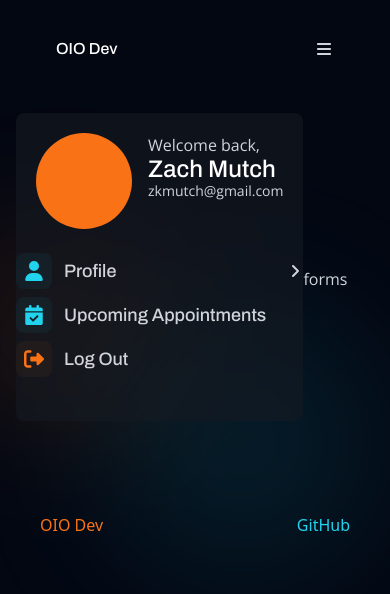
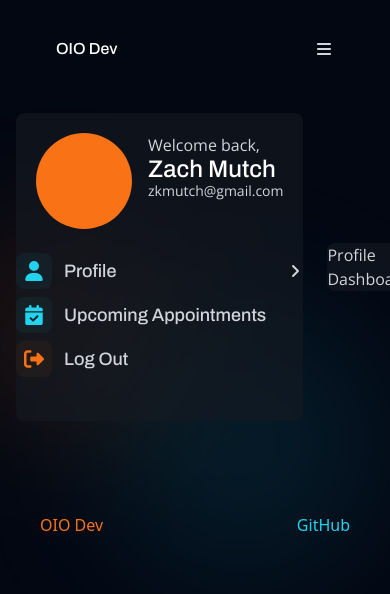
Before and after one commit to CodeByDex/OIODev, a Next.js app: page /dashboard in a window 390 px wide. Shown: the top 594 px of the page. Built offline with nearby package versions, Linux system fonts and the light colour scheme; no server answers.

Commit message:
stubbing out routes for dashboard tabs as parallel routes to be used in mobile nav -- hit brick wall need a break!

```diff
--- /dev/null
+++ b/src/app/dashboard/@profile/page.js
@@ -0,0 +1,22 @@
+"use client";
+import { useState } from "react";
+import ProfileDash from "../components/ProfileDash";
+//TODO add logic to pull user from URL to display correct user dashboard
+//just a placeholder user for now
+const user = {
+  firstName: "John",
+  lastName: "Smith",
+  email: "johnsmith@gmail.com",
+};
+
+export default function Profile() {
+  const [firstName, setFirstName] = useState(user.firstName);
+  const [lastName, setLastName] = useState(user.lastName);
+  const [email, setEmail] = useState(user.email);
+
+  return (
+    <div className="flex flex-grow h-full">
+      <ProfileDash />
+    </div>
+  );
+}
--- /dev/null
+++ b/src/app/dashboard/components/ProfileDash.js
@@ -0,0 +1,19 @@
+"use client";
+import Link from "next/link";
+import { FontAwesomeIcon } from "@fortawesome/react-fontawesome";
+import {
+  faUser,
+  faCalendarCheck,
+  faRightFromBracket,
+  faAngleRight,
+} from "@fortawesome/free-solid-svg-icons";
+
+export default function ProfileDash() {
+  return (
+    <section className="userDash--container flex flex-grow bg-brand-primary/60 rounded-lg mb-6 mx-auto">
+      <div className="bg-gray-200/5 rounded-lg w-full h-full">
+        Profile Dashboard
+      </div>
+    </section>
+  );
+}
--- a/src/app/dashboard/components/UserCard.js
+++ b/src/app/dashboard/components/UserDash.js
@@ -10,8 +10,8 @@ import {
 
 export default function UserDash() {
   return (
-    <section className="userDash--container flex bg-brand-primary/60 rounded-lg mb-6 mx-auto md:max-w-3xl xl:max-w-6xl">
-      <div className="bg-gray-200/5 rounded-lg">
+    <section className="userDash--container flex bg-brand-primary/60 rounded-lg mb-6 mx-auto">
+      <div className="bg-gray-200/5 rounded-lg w-full">
         <div className="userDash--infoContainer p-5 flex flex-col items-center md:flex-row md:px-8 md:py-12 md:gap-4">
           <div className="flex mr-auto gap-4">
             <div className="userDash--imageContainer flex items-center">
@@ -28,7 +28,7 @@ export default function UserDash() {
         </div>
         <div className="userDash--linksContainer pb-10 flex flex-col md:px-8 md:gap-2 text-lg font-primary">
           <Link href="/dashboard" className="flex items-center justify-between">
-          <div className="delay-75 duration-300 py-1 rounded-lg w-fill flex items-center gap-3">
+            <div className="delay-75 duration-300 py-1 rounded-lg w-fill flex items-center gap-3">
               <FontAwesomeIcon
                 icon={faUser}
                 className="bg-brand-secondary/5 hover:bg-brand-secondary/10 delay-75 duration-300 text-brand-secondary p-2 rounded-lg w-5 h-5"
@@ -38,7 +38,7 @@ export default function UserDash() {
             <FontAwesomeIcon icon={faAngleRight} className="w-4 h-4" />
           </Link>
           <Link href="/dashboard" className="flex items-center justify-between">
-          <div className="delay-75 duration-300 py-1 rounded-lg w-fill flex items-center gap-3">
+            <div className="delay-75 duration-300 py-1 rounded-lg w-fill flex items-center gap-3">
               <FontAwesomeIcon
                 icon={faCalendarCheck}
                 className="bg-brand-secondary/5 hover:bg-brand-secondary/10 delay-75 duration-300 text-brand-secondary p-2 rounded-lg w-5 h-5"
--- a/src/app/dashboard/layout.js
+++ b/src/app/dashboard/layout.js
@@ -1,27 +1,13 @@
 "use client";
 import { useState } from "react";
-import InputField from "./components/InputField";
-import UserDash from "./components/UserCard";
 //TODO add logic to pull user from URL to display correct user dashboard
-//just a placeholder user for now
-const user = {
-  firstName: "John",
-  lastName: "Smith",
-  email: "johnsmith@gmail.com",
-};
 
-export default function Dashboard() {
-  const [firstName, setFirstName] = useState(user.firstName);
-  const [lastName, setLastName] = useState(user.lastName);
-  const [email, setEmail] = useState(user.email);
-
+export default function Layout(props) {
   return (
     <main className="flex-col">
-      <div className="flex mb-8 items-center mx-auto max-w-6xl">
-        <div>
-          <UserDash />
-        </div>
-        <div>forms</div>
+      <div className="flex flex-grow mb-8 items-center mx-auto max-w-6xl gap-6">
+        {props.children}
+        {props.profile}
       </div>
     </main>
   );
--- a/src/app/dashboard/page.js
+++ b/src/app/dashboard/page.js
@@ -1,7 +1,7 @@
 "use client";
 import { useState } from "react";
-import InputField from "./components/InputField";
-import UserDash from "./components/UserCard";
+// import InputField from "./components/InputField";
+import UserDash from "./components/UserDash";
 //TODO add logic to pull user from URL to display correct user dashboard
 //just a placeholder user for now
 const user = {
@@ -16,14 +16,10 @@ export default function Dashboard() {
   const [email, setEmail] = useState(user.email);
 
   return (
-    <main className="flex-col">
-      <div className="flex mb-8 items-center mx-auto max-w-6xl">
-        <div><UserDash /></div>
-        <div>forms</div>
-      </div>
-    </main>
+    <div className="h-full w-fit">
+      <UserDash />
+    </div>
   );
-
   // return (
   //   <main className="flex flex-col gap-5">
   //     <h1 className="font-primary text-brand-textHeader text-2xl m-w-full">
```
